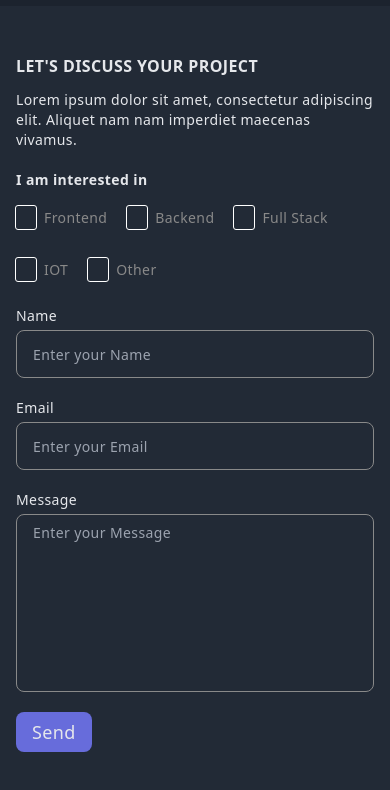
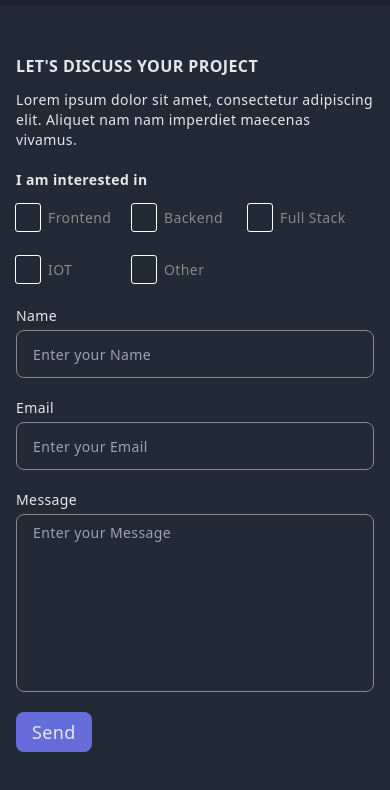
Before and after one commit to DanUgbeye/portfolio-v2, a React (Vite) app: page / in a window 390 px wide. Shown: the part 4870-5660 px from the top of the page. Built offline with nearby package versions, Linux system fonts and the light colour scheme.

Commit message:
feat: worked on interest button active UI

```diff
--- a/src/pages/home/components/contact/ContactForm.component.tsx
+++ b/src/pages/home/components/contact/ContactForm.component.tsx
@@ -12,8 +12,12 @@ interface FormValues {
 }
 
 export default function ContactForm() {
-  const [interest, setInterest] = React.useState<stack | "other" | undefined>();
+  const [interest, setInterest] = React.useState<stack | "other" | "">("");
   const initialValues: FormValues = { email: "", name: "", message: "" };
+
+  React.useEffect(() => {
+    console.log(interest);
+  }, [interest]);
 
   return (
     <div>
@@ -36,6 +40,9 @@ export default function ContactForm() {
           if (values.message.length > 1024) {
             errors.message = "message should be 1024 characters max";
           }
+          if (!values.message) {
+            errors.message = "required";
+          }
           return errors;
         }}
         onSubmit={(values, { setSubmitting }) => {
@@ -49,12 +56,11 @@ export default function ContactForm() {
         {({ isSubmitting, touched, errors }) => (
           <Form className=" flex flex-col gap-y-5 text-sm ">
             <fieldset className=" flex flex-wrap gap-x-5 gap-y-5 ">
-              {/* <div className=" flex sm:flex-wrap gap-y-5 gap-x-5 "> */}
               <InterestButton
                 active={interest === "frontend"}
                 onClick={() => {
                   if (interest === "frontend") {
-                      setInterest(undefined);
+                    setInterest("");
                     return;
                   }
                   setInterest("frontend");
@@ -68,7 +74,7 @@ export default function ContactForm() {
                 active={interest === "backend"}
                 onClick={() => {
                   if (interest === "backend") {
-                      setInterest(undefined);
+                    setInterest("");
                     return;
                   }
                   setInterest("backend");
@@ -77,14 +83,12 @@ export default function ContactForm() {
                 Backend
                 <span className=" hidden ">Web Development</span>
               </InterestButton>
-              {/* </div> */}
 
-              {/* <div className=" flex sm:flex-wrap gap-y-5 gap-x-5 "> */}
               <InterestButton
                 active={interest === "fullstack"}
                 onClick={() => {
                   if (interest === "fullstack") {
-                      setInterest(undefined);
+                    setInterest("");
                     return;
                   }
                   setInterest("fullstack");
@@ -98,7 +102,7 @@ export default function ContactForm() {
                 active={interest === "iot"}
                 onClick={() => {
                   if (interest === "iot") {
-                      setInterest(undefined);
+                    setInterest("");
                     return;
                   }
                   setInterest("iot");
@@ -107,14 +111,12 @@ export default function ContactForm() {
                 IOT
                 <span className=" hidden "> & Embedded Systems Prog.</span>
               </InterestButton>
-              {/* </div> */}
 
-              {/* <div className=" flex sm:flex-wrap gap-y-5 gap-x-5 "> */}
               <InterestButton
                 active={interest === "other"}
                 onClick={() => {
                   if (interest === "other") {
-                      setInterest(undefined);
+                    setInterest("");
                     return;
                   }
                   setInterest("other");
@@ -122,7 +124,6 @@ export default function ContactForm() {
               >
                 Other
               </InterestButton>
-              {/* </div> */}
             </fieldset>
 
             <fieldset className=" flex flex-col gap-y-1 ">
@@ -177,7 +178,7 @@ export default function ContactForm() {
             />
 
             <button
-              className=" h-10 bg-violet-light px-4 rounded-lg w-fit text-lg "
+              className=" h-10 bg-violet-light disabled:bg-violet-dark/50 disabled:text-violet-light px-4 rounded-lg w-fit text-lg "
               type="submit"
               disabled={isSubmitting}
             >
--- a/src/pages/home/components/contact/CustomTextArea.component.tsx
+++ b/src/pages/home/components/contact/CustomTextArea.component.tsx
@@ -15,14 +15,22 @@ export default function CustomTextArea({
   const [field, meta] = useField(props);
   return (
     <fieldset className=" flex flex-col gap-y-1 ">
-      <label className=" block " htmlFor={props.id || props.name}>{label}</label>
+      <label className=" block " htmlFor={props.id || props.name}>
+        {label}
+      </label>
       <textarea
         className=" bg-transparent rounded-lg px-4 py-2 border border-border-gray w-full max-w-lg outline-0 focus:border-violet-dark focus:border-2 resize-none "
         {...field}
         {...props}
       />
       {meta.touched && meta.error ? (
-        <div className="  ">{meta.error}</div>
+        <div
+          className={` ${
+            meta.touched && meta.error ? "visible" : "invisible"
+          } text-red-500 text-xsm ml-2 `}
+        >
+          {meta.error}
+        </div>
       ) : null}
     </fieldset>
   );
--- a/src/pages/home/components/contact/InterestButton.component.tsx
+++ b/src/pages/home/components/contact/InterestButton.component.tsx
@@ -9,9 +9,9 @@ export default function InterestButton(props: InterestButtonProps) {
     <button
       className={` ${
         props.active
-          ? " text-white before:outline-violet-light before:bg-violet-light sm:text-white sm:bg-violet-light sm:border-violet-light "
-          : " before:outline-white hover:text-white text-border-gray sm:text-border-gray sm:border-border-gray sm:hover:text-white sm:hover:bg-violet-light sm:hover:border-violet-light sm:focus:text-white sm:focus:bg-violet-light sm:focus:border-violet-light "
-      } text-left rounded-lg w-fit h-8 sm:h-10 sm:px-4 sm:border text-sm before:max-h-4 before:rounded-sm before:outline-1 before:px-2 before:aspect-square before:mr-2 before:outline before:border-2 before:border-deep-blue-700 sm:before:hidden transition-colors duration-200 `}
+          ? " text-white before:outline-violet-light before:bg-violet-light sm:text-violet-light sm:border-violet-light "
+          : " before:outline-white hover:text-white text-border-gray sm:text-border-gray sm:border-border-gray sm:hover:text-violet-light sm:hover:border-violet-light  "
+      } text-left rounded-lg w-fit h-8 sm:h-10 sm:px-4 sm:border text-sm before:max-h-4 before:rounded-sm before:outline-1 before:px-2 before:aspect-square before:mr-2 before:outline before:border-4 before:border-deep-blue-700 sm:before:hidden transition-colors duration-200 min-w-[6rem] sm:grid sm:place-items-center  `}
       type="button"
       onClick={(e) => props.onClick && props.onClick(e)}
     >
--- a/src/pages/home/components/contact/index.tsx
+++ b/src/pages/home/components/contact/index.tsx
@@ -9,7 +9,7 @@ export default function ContactSection() {
     <StyledSection className="  ">
       <div
         id="contact"
-        className=" pt-12 sm:pt-[10rem] pb-12 sm:pb-[10rem] flex flex-col lg:flex-row gap-x-5 gap-y-5 "
+        className=" pt-12 sm:pt-[10rem] pb-12 sm:pb-[10rem] flex  gap-x-5 gap-y-5 "
       >
         <div className=" w-full ">
           <h4 className=" font-bold mb-3 ">LET'S DISCUSS YOUR PROJECT</h4>
@@ -26,7 +26,7 @@ export default function ContactSection() {
           <ContactForm />
         </div>
 
-        <div className=" w-full hidden md:flex ">
+        <div className=" w-full hidden lg:flex ">
           <img src={HelloImage} alt={"contact me"} className=" self-start " />
         </div>
       </div>
```
Lines whose indentation alone changed are shown as unchanged.
